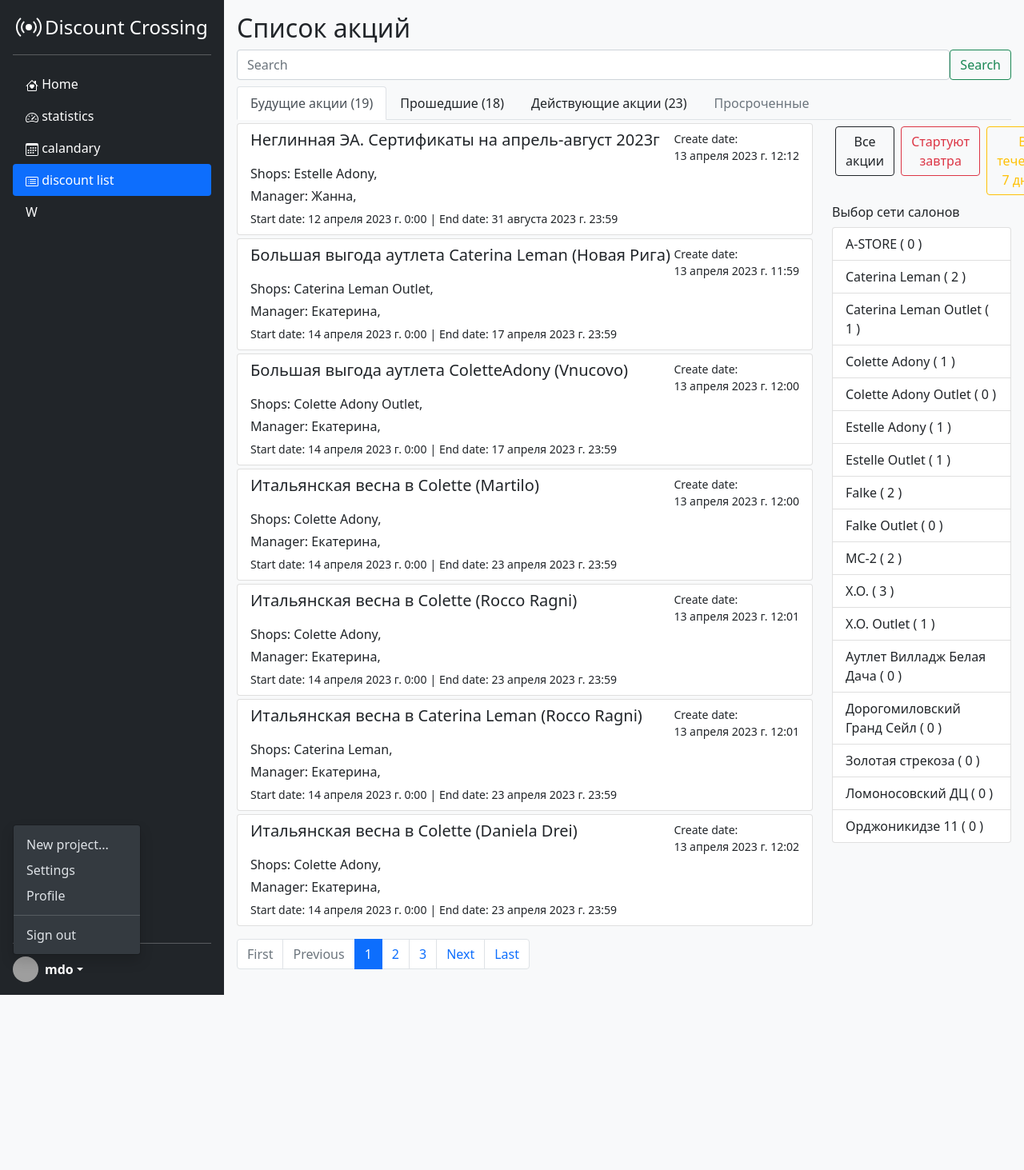
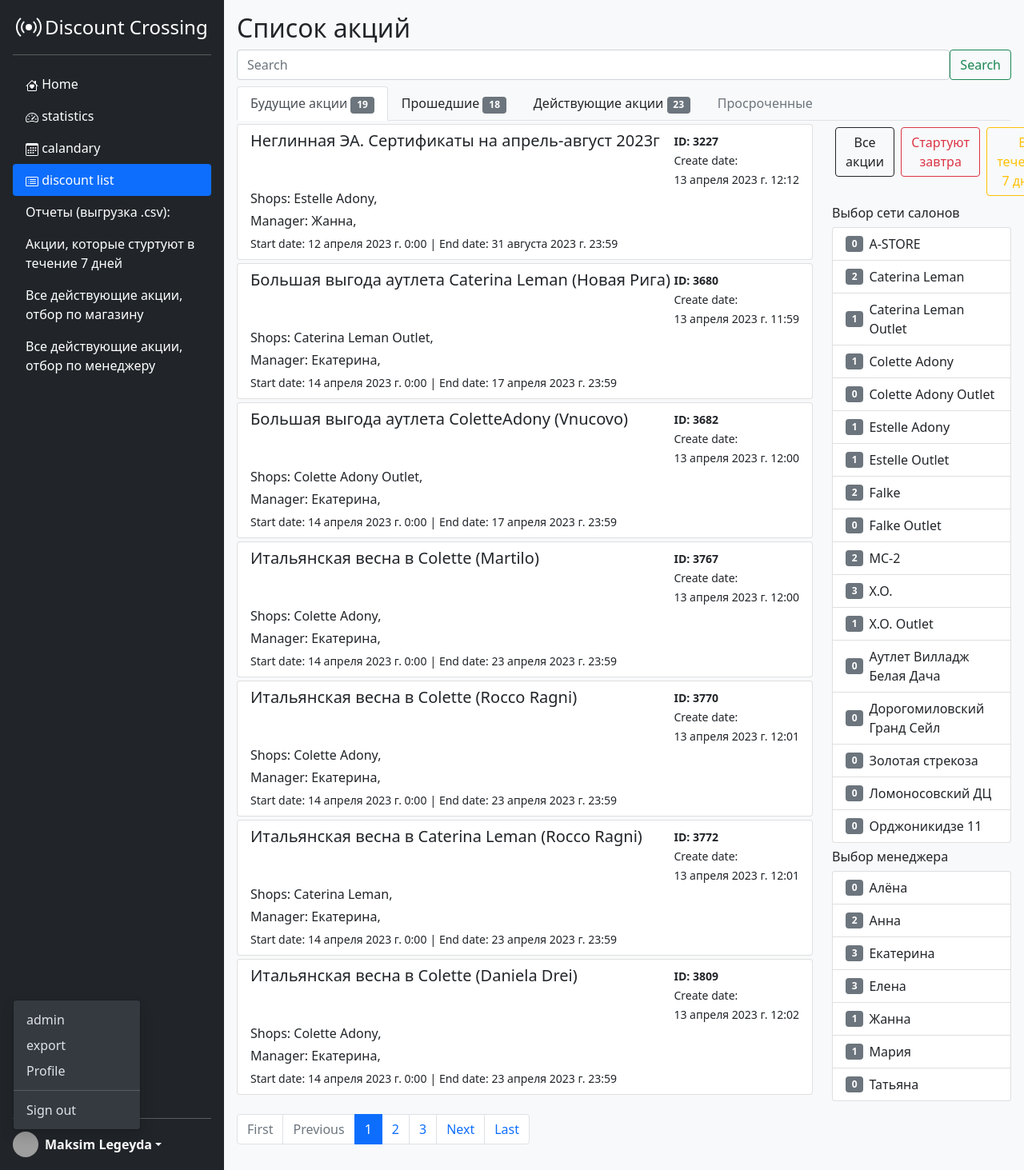
Before and after one commit to fes323/stock_crossing, a Django app: page /discountList in a window 1280 px wide, after a click on "Maksim Legeyda". Shown: the whole page at 80% size. Before the commit the page ends 1244 px from the top, so only its background shows below. Run offline with Django 4.2, Linux system fonts and the light colour scheme; data comes from the database, SQL or seed files in the repository; both versions use the stored data as it was after the commit; grey boxes are pictures that could not be loaded.

Commit message:
add manager filter

```diff
--- a/discount/models.py
+++ b/discount/models.py
@@ -13,6 +13,14 @@ def update_discount_counters():
             shop.countPastDiscount = past_discounts
             shop.CountCurrentDiscount = current_discounts
             shop.save()
+        for manager in ShopManagers.objects.all():
+            future_discounts = DiscountData.objects.filter(manager=manager, startDate__gt=now).count()
+            past_discounts = DiscountData.objects.filter(manager=manager, endDate__lt=now).count()
+            current_discounts = DiscountData.objects.filter(manager=manager, startDate__lte=now, endDate__gte=now).count()
+            manager.countFutureDiscount = future_discounts
+            manager.countPastDiscount = past_discounts
+            manager.CountCurrentDiscount = current_discounts
+            manager.save()
 
 
 class DiscountData(models.Model):
--- a/discount/urls.py
+++ b/discount/urls.py
@@ -11,9 +11,12 @@ urlpatterns = [
     path('search/', views.searchDiscount, name='search_results'),
     path('search/WihinAWeek/', views.startWithinAWeek, name='startWithinAWeek'),
     path('search/startTomorrow/', views.startTomorrow, name='startTomorrow'),
-    path('filter/discountList/<shop_id>/', views.discountListFilter, name='discountListFilterOnShop'),
-    path('filter/OldDiscountList/<shop_id>/', views.discountListFilter, name='discountListFilterOnShop'),
-    path('filter/CurrentDiscountList/<shop_id>/', views.discountListFilter, name='discountListFilterOnShop'),
+    path('filter/discountList/<shop_id>/', views.discountListFilterByShop, name='discountListFilterOnShop'),
+    path('filter/OldDiscountList/<shop_id>/', views.discountListFilterByShop, name='discountListFilterOnShop'),
+    path('filter/CurrentDiscountList/<shop_id>/', views.discountListFilterByShop, name='discountListFilterOnShop'),
+    path('filter/discountList/manager/<manager_id>/', views.discountListFilterByManager, name='discountListFilterOnShop'),
+    path('filter/OldDiscountList/manager/<manager_id>/', views.discountListFilterByManager, name='discountListFilterOnShop'),
+    path('filter/CurrentDiscountList/manager/<manager_id>/', views.discountListFilterByManager, name='discountListFilterOnShop'),
     path('discountList/<discount_slug>/', views.discountDetail, name='discountDetail'),
     path('discountList/delete/<discount_slug>/', views.deleteDiscount, name='deleteDiscount'),
     path('statistics', views.statistics, name='statistics'),
--- a/discount/views.py
+++ b/discount/views.py
@@ -24,10 +24,10 @@ def startTomorrow(request):
     return render(request, template_name='discount_list.html', context=context)
 
 def startWithinAWeek(request):
-    now = datetime.now().date()
+    now = datetime.now().date() + timedelta(days=1)
     end_date = now + timedelta(days=7)
 
-    discounts = DiscountData.objects.filter(startDate__range=[now, end_date])
+    discounts = DiscountData.objects.filter(startDate__range=[now, end_date]).order_by('startDate')
 
     page_obj = discounts
 
@@ -54,6 +54,7 @@ def searchDiscount(request):
 def discountList(request, shop_id=None):
     now = datetime.now()
     shopsList = Shop.objects.all().order_by('title')
+    managers = ShopManagers.objects.all().order_by('name')
 
     discountCurrent = DiscountData.objects.filter(startDate__lte=now).filter(endDate__gte=now).order_by('-startDate')
     discountsOld = DiscountData.objects.filter(startDate__lte=now).filter(endDate__lte=now).order_by('-startDate')
@@ -81,14 +82,59 @@ def discountList(request, shop_id=None):
         'counterCurrent' : discountCounterCurrent,
         'shopListItem' : shopsList,
         'page_obj' : page_obj,
+        'managers' : managers,
     }
 
     return render(request, template_name='discount_list.html', context=context)
 
-
-def discountListFilter(request, shop_id):
+def discountListFilterByManager(request, manager_id):
     now = datetime.now()
     shopsList = Shop.objects.all().order_by('title')
+    managers = ShopManagers.objects.all().order_by('name')
+
+    currentManager = ShopManagers.objects.get(id=manager_id)
+
+    discountCurrent = DiscountData.objects.filter(startDate__lte=now).filter(manager__exact=manager_id).filter(endDate__gte=now).order_by('-startDate')
+    discountsOld = DiscountData.objects.filter(startDate__lte=now).filter(manager__exact=manager_id).filter(endDate__lte=now).order_by('-startDate')
+    discountsFuture = DiscountData.objects.filter(startDate__gte=now).filter(manager__exact=manager_id).order_by('startDate')
+
+    discountCounter = discountsFuture.count()
+    discountCounterOld = discountsOld.count()
+    discountCounterCurrent = discountCurrent.count()
+
+    if '/discountList' in request.path:
+        discounts = discountsFuture
+    elif '/OldDiscountList' in request.path:
+        discounts = discountsOld
+    elif '/CurrentDiscountList' in request.path:
+        discounts = discountCurrent
+
+    id_manager = manager_id
+
+    paginator = Paginator(discounts, 7)
+    page_number = request.GET.get('page')
+    page_obj = paginator.get_page(page_number)
+
+    context = {
+        'discounts' : discounts,
+        'counter' : discountCounter,
+        'counterOLd' : discountCounterOld,
+        'counterCurrent' : discountCounterCurrent,
+        'shopListItem' : shopsList,
+        'id_manager' : id_manager,
+        'currentManager' : currentManager,
+        'page_obj' : page_obj,
+        'managers' : managers,
+    }
+
+    return render(request, template_name='filter_discount_list.html', context=context)
+
+
+
+def discountListFilterByShop(request, shop_id):
+    now = datetime.now()
+    shopsList = Shop.objects.all().order_by('title')
+    managers = ShopManagers.objects.all().order_by('name')
 
     currentShop = Shop.objects.get(id=shop_id)
 
@@ -122,6 +168,7 @@ def discountListFilter(request, shop_id):
         'shop_id' : id_shop,
         'currentShop' : currentShop,
         'page_obj' : page_obj,
+        'managers' : managers,
     }
 
     return render(request, template_name='filter_discount_list.html', context=context)
--- a/shops/models.py
+++ b/shops/models.py
@@ -4,6 +4,9 @@ from django.db import models
 class ShopManagers(models.Model):
     name = models.CharField(max_length=250, null=True, verbose_name='Руководить сети (акции)')
     phone = models.CharField(max_length=25, blank=True, default='+7', verbose_name='Телефон')
+    countFutureDiscount = models.IntegerField(default=0, verbose_name='Количество будущих акций')
+    countPastDiscount = models.IntegerField(default=0, verbose_name='Количество прошедших акций')
+    CountCurrentDiscount = models.IntegerField(default=0, verbose_name='Количество текущих акций')
 
     def __str__(self):
         return self.name
--- a/templates/base.html
+++ b/templates/base.html
@@ -62,8 +62,23 @@
         </a>
       </li>
       <li>
-        <a href="#" class="nav-link text-white">
-          W
+        <a class="nav-link text-white">
+          Отчеты (выгрузка .csv):
+        </a>
+      </li>
+      <li>
+        <a href="/discountList" class="nav-link text-white">
+          Акции, которые стуртуют в течение 7 дней
+        </a>
+      </li>
+      <li>
+        <a href="/discountList" class="nav-link text-white">
+          Все действующие акции, отбор по магазину
+        </a>
+      </li>
+      <li>
+        <a href="/discountList" class="nav-link text-white">
+          Все действующие акции, отбор по менеджеру
         </a>
       </li>
     </ul>
@@ -71,11 +86,11 @@
     <div class="dropdown">
       <a href="#" class="d-flex align-items-center text-white text-decoration-none dropdown-toggle" id="dropdownUser1" data-bs-toggle="dropdown" aria-expanded="false">
         <img src="https://github.com/mdo.png" alt="" width="32" height="32" class="rounded-circle me-2">
-        <strong>mdo</strong>
+        <strong>Maksim Legeyda</strong>
       </a>
       <ul class="dropdown-menu dropdown-menu-dark text-small shadow" aria-labelledby="dropdownUser1">
-        <li><a class="dropdown-item" href="#">New project...</a></li>
-        <li><a class="dropdown-item" href="#">Settings</a></li>
+        <li><a class="dropdown-item" href="/admin">admin</a></li>
+        <li><a class="dropdown-item" href="#">export</a></li>
         <li><a class="dropdown-item" href="#">Profile</a></li>
         <li><hr class="dropdown-divider"></li>
         <li><a class="dropdown-item" href="#">Sign out</a></li>
--- a/templates/discount_list.html
+++ b/templates/discount_list.html
@@ -16,17 +16,17 @@
     <li class="nav-item">
       {% url 'discountList' as url_discountList %}
       <a class="nav-link link-dark {% if url_discountList in request.path %}active{% endif %}" aria-current="page"
-      href="/discountList">Будущие акции ({{ counter }})</a>
+      href="/discountList">Будущие акции <span class="badge bg-secondary">{{ counter }}</span></a>
     </li>
     <li class="nav-item">
       {% url 'OldDiscountList' as url_OldDiscountList %}
       <a class="nav-link link-dark {% if url_OldDiscountList in request.path %}active{% endif %}"
-      href="/OldDiscountList">Прошедшие ({{ counterOLd }})</a>
+      href="/OldDiscountList">Прошедшие <span class="badge bg-secondary">{{ counterOLd }}</span></a>
     </li>
     <li class="nav-item">
       {% url 'CurrentDiscountList' as url_CurrentDiscountList %}
       <a class="nav-link link-dark {% if url_CurrentDiscountList in request.path %}active{% endif %}"
-      href="/CurrentDiscountList">Действующие акции ({{ counterCurrent }})</a>
+      href="/CurrentDiscountList">Действующие акции <span class="badge bg-secondary">{{ counterCurrent }}</span></a>
     </li>
     <li class="nav-item">
       <a class="nav-link disabled link-dark" href="#">Просроченные</a>
@@ -40,7 +40,10 @@
       <a href="/discountList/{{ discount.slug }}" class="list-group-item list-group-item-action" aria-current="true">
         <div class="d-flex w-100 justify-content-between">
           <h5 class="mb-1">{{ discount.title }}</h5>
-          <small>Create date:<br> {{ discount.createDate }}</small>
+          <div>
+            <small style="font-weight: bold;">ID: {{ discount.id_DO }} <br></small>
+            <small>Create date:<br> {{ discount.createDate }}</small>
+          </div>
         </div>
         <p class="mb-1">Shops: {% for shop in discount.shops.all %}{{ shop }},  {% endfor %}</p>
         <p class="mb-1">Manager: {% for manager in discount.manager.all %}{{ manager }},  {% endfor %}</p>
@@ -65,14 +68,22 @@
   <h6 class="mt-2">Выбор сети салонов</h6>
   <ul class="list-group">
     {% for shop in shopListItem %}
-      <li class="list-group-item d-flex justify-content-between align-items-center">
-        <a class="link-dark" style="text-decoration: none;" href="/filter/discountList/{{ shop.id }}">{{ shop.title }}
-          (
-          {% if url_discountList in request.path %}{{ shop.countFutureDiscount }}{% endif %}
-          {% if url_OldDiscountList in request.path %}{{ shop.countPastDiscount }}{% endif %}
-          {% if url_CurrentDiscountList in request.path %}{{ shop.CountCurrentDiscount }}{% endif %}
-          )
-        </a>
+      <li class="list-group-item d-flex align-items-center">
+          {% if url_discountList in request.path %}<span class="badge bg-secondary">{{ shop.countFutureDiscount }}</span>{% endif %}
+          {% if url_OldDiscountList in request.path %}<span class="badge bg-secondary">{{ shop.countPastDiscount }}</span>{% endif %}
+          {% if url_CurrentDiscountList in request.path %}<span class="badge bg-secondary">{{ shop.CountCurrentDiscount }}</span>{% endif %}
+        <a class="link-dark" style="text-decoration: none; margin-left: 7px;" href="/filter/discountList/{{ shop.id }}">{{ shop.title }}</a>
+      </li>
+    {% endfor %}
+  </ul>
+  <h6 class="mt-2">Выбор менеджера</h6>
+  <ul class="list-group">
+    {% for manager in managers %}
+      <li class="list-group-item d-flex align-items-center">
+          {% if url_discountList in request.path %}<span class="badge bg-secondary">{{ manager.countFutureDiscount }}</span>{% endif %}
+          {% if url_OldDiscountList in request.path %}<span class="badge bg-secondary">{{ manager.countPastDiscount }}</span>{% endif %}
+          {% if url_CurrentDiscountList in request.path %}<span class="badge bg-secondary">{{ manager.CountCurrentDiscount }}</span>{% endif %}
+        <a class="link-dark" style="text-decoration: none; margin-left: 7px;" href="filter/discountList/manager/{{ manager.id }}/">{{ manager.name }}</a>
       </li>
     {% endfor %}
   </ul>
```
Also changed, not shown: templates/filter_discount_list.html (+10 -7 lines), db.sqlite3, shops/migrations/0006_shopmanagers_countcurrentdiscount_and_more.py (added).
